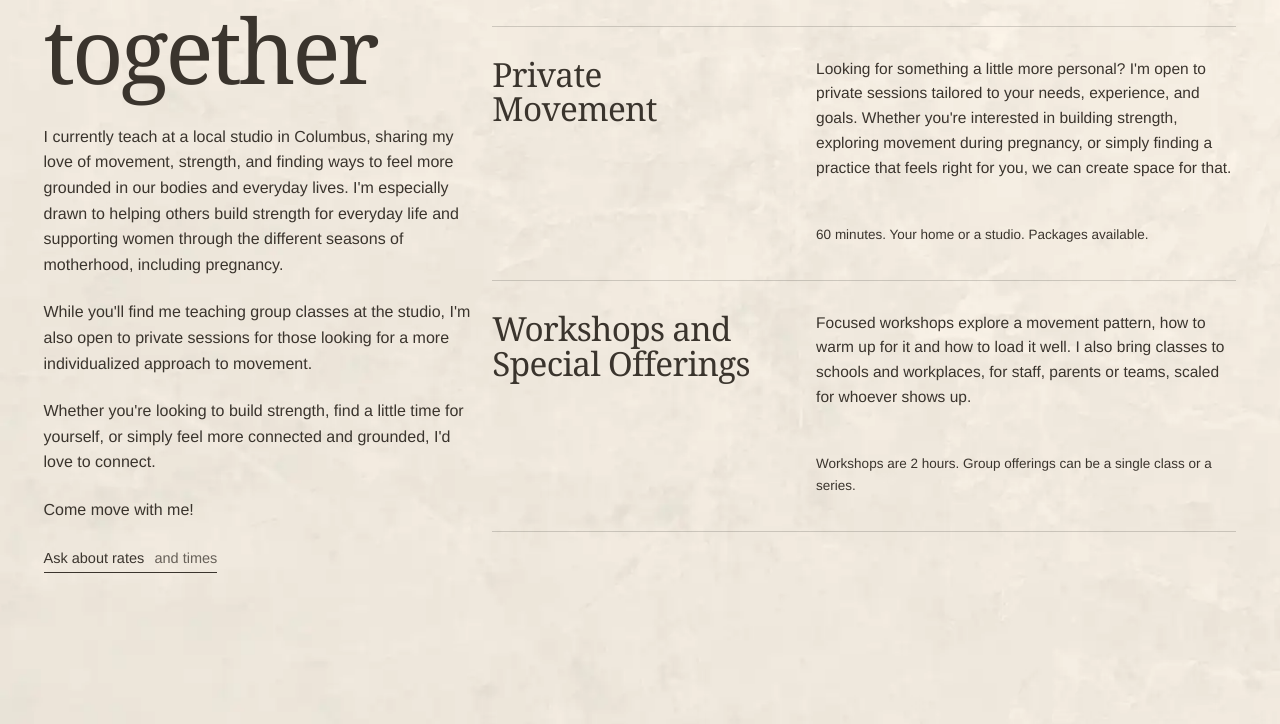
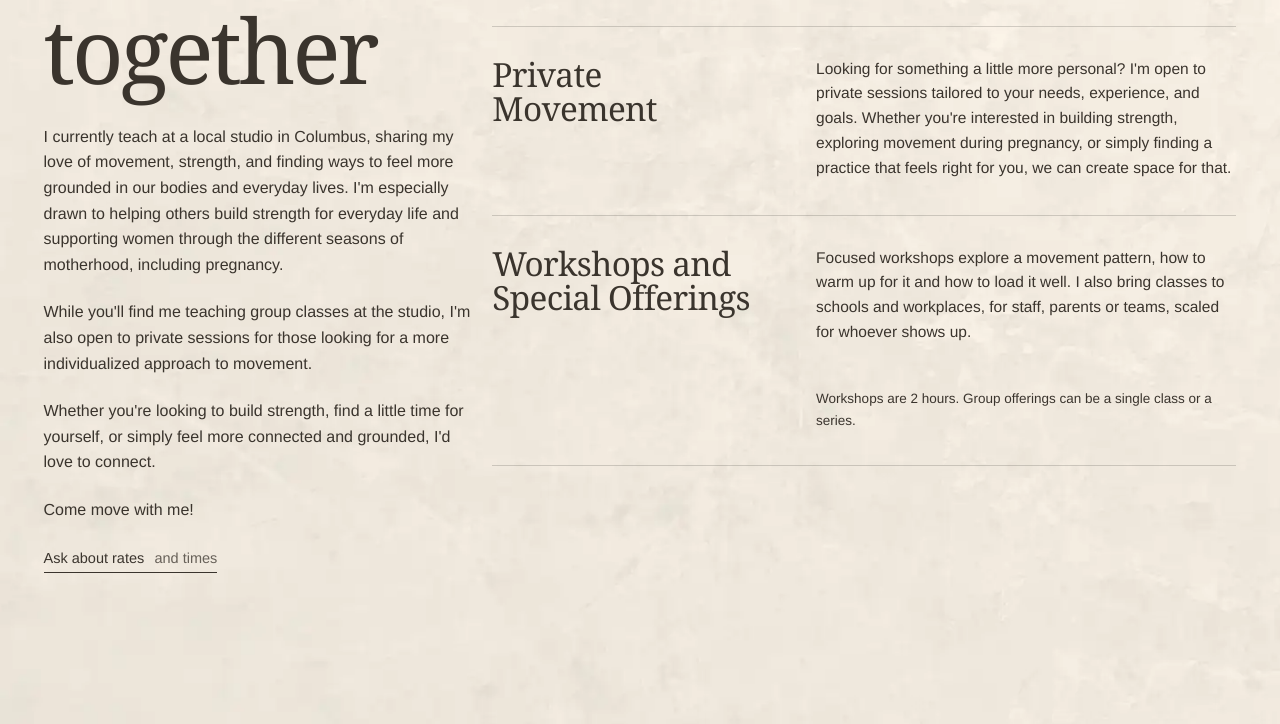
Before and after one commit to mariahm5/wellgrounded-studio, a plain HTML site: page index.html in a window 1280 px wide. Shown: the part 2044-2768 px from the top of the page. Drawn offline with Linux system fonts and the light colour scheme; no server answers; a web font is replaced by a local one.

Commit message:
Remove private movement session note

```diff
--- a/index.html
+++ b/index.html
@@ -66,7 +66,7 @@
       <div class="cside"><h2 id="h-classes" class="rv">Let’s find movement together</h2><p class="rv">I currently teach at a local studio in Columbus, sharing my love of movement, strength, and finding ways to feel more grounded in our bodies and everyday lives. I'm especially drawn to helping others build strength for everyday life and supporting women through the different seasons of motherhood, including pregnancy.</p><p class="rv">While you'll find me teaching group classes at the studio, I'm also open to private sessions for those looking for a more individualized approach to movement.</p><p class="rv">Whether you're looking to build strength, find a little time for yourself, or simply feel more connected and grounded, I'd love to connect.</p><p class="rv"><b>Come move with me!</b></p><p class="rv"><a class="link" href="#book">Ask about rates <span>and times</span></a></p></div>
       <ul class="rows">
       <li class="rv"><h3>Studio Class</h3><p>I currently teach group classes at a local studio in Columbus, bringing together yoga, strength, and intentional movement. My classes are an opportunity to build strength, explore mobility, and find a little time to reconnect with yourself and feel grounded in the practice.</p></li>
-      <li class="rv"><h3>Private Movement</h3><p>Looking for something a little more personal? I'm open to private sessions tailored to your needs, experience, and goals. Whether you're interested in building strength, exploring movement during pregnancy, or simply finding a practice that feels right for you, we can create space for that.</p><p class="meta">60 minutes. Your home or a studio. Packages available.</p></li>
+      <li class="rv"><h3>Private Movement</h3><p>Looking for something a little more personal? I'm open to private sessions tailored to your needs, experience, and goals. Whether you're interested in building strength, exploring movement during pregnancy, or simply finding a practice that feels right for you, we can create space for that.</p></li>
       <li class="rv"><h3>Workshops and Special Offerings</h3><p>Focused workshops explore a movement pattern, how to warm up for it and how to load it well. I also bring classes to schools and workplaces, for staff, parents or teams, scaled for whoever shows up.</p><p class="meta">Workshops are 2 hours. Group offerings can be a single class or a series.</p></li>
       </ul>
     </div>
```
